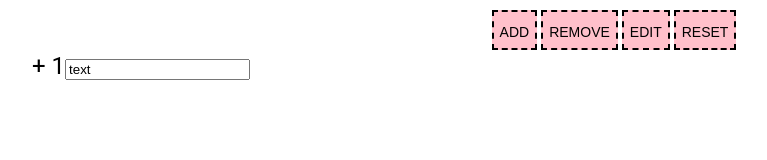
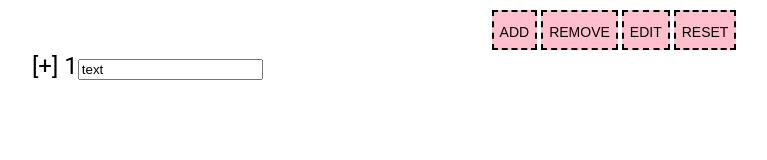
Before and after one commit to chainsawfish/ReactTree, a React (Vite) app in the folder react-tree/: page / in a window 1280 px wide. Shown: the top 160 px of the page, without its empty margins (26-793 px from the left). Built offline with nearby package versions, Linux system fonts and the light colour scheme.

Commit message:
Update Node.jsx

```diff
--- a/react-tree/src/components/Node.jsx
+++ b/react-tree/src/components/Node.jsx
@@ -30,7 +30,7 @@ const Node = ({ nodes }) => {
       style={{ paddingLeft: 50 }}
     >
       <span style={{ cursor: "pointer" }} onClick={toggleOpen}>
-        {isVisible ? "- " : "+ "}
+        {isVisible ? "[-] " : "[+] "}
       </span>
       <span>
         {nodes?.id}
```
